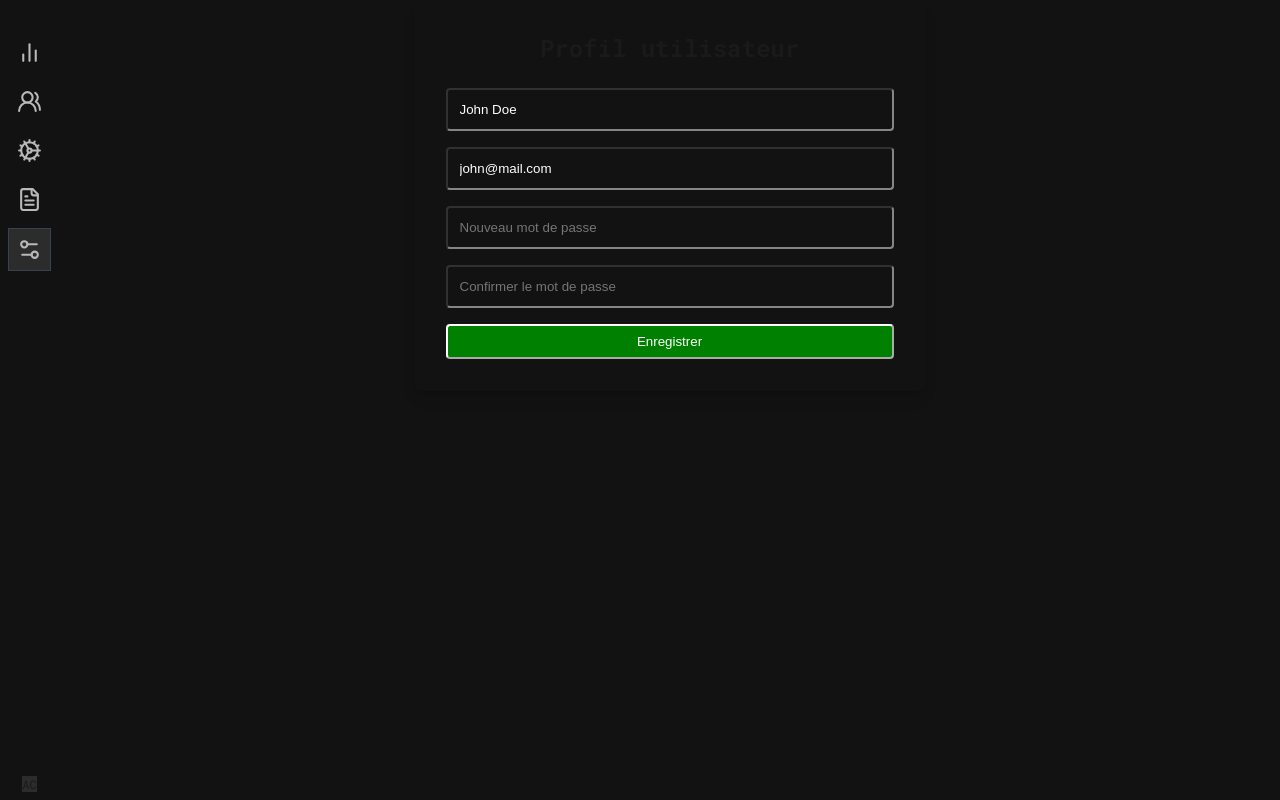
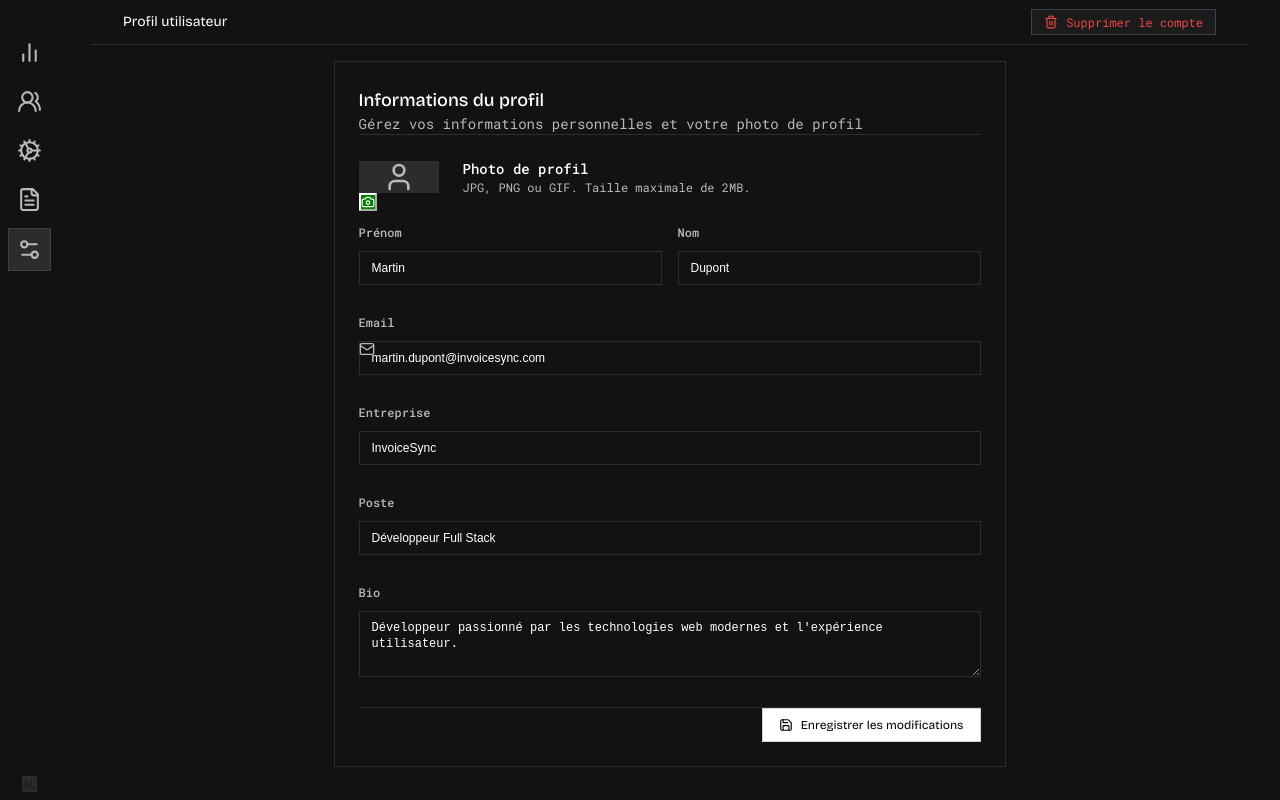
Before and after one commit to 69killian/invoice-sync, a React (Create React App) app in the folder invoicesync/: page /settings in a window 1280 px wide. Built offline with nearby package versions, Linux system fonts and the light colour scheme.

Commit message:
Setting page

```diff
--- a/invoicesync/src/App.tsx
+++ b/invoicesync/src/App.tsx
@@ -1,9 +1,9 @@
-import React from 'react';
+import React, { Suspense } from 'react';
 import { BrowserRouter as Router, Routes, Route } from "react-router-dom";
 import Layout from "./components/Layout";
+import LoadingSpinner from "./components/LoadingSpinner";
 import LoginPage from "./pages/LoginPage";
 import RegisterPage from "./pages/RegisterPage";
-import DashboardPage from "./pages/DashboardPage";
 import ClientsPage from "./pages/ClientsPage";
 import ClientFormPage from "./pages/ClientFormPage";
 import ClientDetailPage from "./pages/ClientDetailPage";
@@ -16,6 +16,9 @@ import InvoiceDetailPage from "./pages/InvoiceDetailPage";
 import NotFoundPage from "./pages/NotFoundPage";
 import SettingsPage from "./pages/SettingsPage";
 
+// Lazy load Dashboard page
+const DashboardPage = React.lazy(() => import("./pages/DashboardPage"));
+
 function App() {
   return (
     <Router>
@@ -23,7 +26,11 @@ function App() {
         <Route path="/login" element={<LoginPage />} />
         <Route path="/register" element={<RegisterPage />} />
         <Route path="/" element={<Layout />}>
-          <Route index element={<DashboardPage />} />
+          <Route index element={
+            <Suspense fallback={<LoadingSpinner />}>
+              <DashboardPage />
+            </Suspense>
+          } />
           <Route path="clients" element={<ClientsPage />} />
           <Route path="clients/new" element={<ClientFormPage />} />
           <Route path="clients/:id/edit" element={<ClientFormPage edit />} />
--- /dev/null
+++ b/invoicesync/src/components/LoadingSpinner.tsx
@@ -0,0 +1,24 @@
+import React from 'react';
+import { Loader2 } from 'lucide-react';
+
+const LoadingSpinner = () => {
+  return (
+    <div className="min-h-screen bg-background flex items-center justify-center">
+      <div className="text-center space-y-4">
+        <div className="flex justify-center">
+          <Loader2 size={48} className="text-white animate-spin" />
+        </div>
+        <div className="space-y-2">
+          <h2 className="text-lg font-medium text-foreground" style={{fontFamily: 'Bricolage Grotesque, sans-serif'}}>
+            Chargement...
+          </h2>
+          <p className="text-sm text-muted-foreground">
+            Préparation du tableau de bord
+          </p>
+        </div>
+      </div>
+    </div>
+  );
+};
+
+export default LoadingSpinner;
--- a/invoicesync/src/index.css
+++ b/invoicesync/src/index.css
@@ -602,3 +602,17 @@ table th {
 .modal-scroll::-webkit-scrollbar-thumb:hover {
   background: #888;
 }
+
+/* Loading spinner animation */
+.animate-spin {
+  animation: spin 1s linear infinite;
+}
+
+@keyframes spin {
+  from {
+    transform: rotate(0deg);
+  }
+  to {
+    transform: rotate(360deg);
+  }
+}
--- a/invoicesync/src/pages/SettingsPage.tsx
+++ b/invoicesync/src/pages/SettingsPage.tsx
@@ -1,16 +1,136 @@
 import React from "react";
+import { User, Mail, Camera, Save, Trash2, Plus, Link } from "lucide-react";
 
 const SettingsPage = () => {
   return (
-    <div className="max-w-lg mx-auto bg-neutral-900 p-8 rounded-lg shadow-lg">
-      <h1 className="text-2xl font-bold mb-6 text-center">Profil utilisateur</h1>
-      <form className="flex flex-col gap-4">
-        <input type="text" placeholder="Nom" className="bg-neutral-800 p-3 rounded text-white" defaultValue="John Doe" />
-        <input type="email" placeholder="Email" className="bg-neutral-800 p-3 rounded text-white" defaultValue="john@mail.com" />
-        <input type="password" placeholder="Nouveau mot de passe" className="bg-neutral-800 p-3 rounded text-white" />
-        <input type="password" placeholder="Confirmer le mot de passe" className="bg-neutral-800 p-3 rounded text-white" />
-        <button type="submit" className="bg-primary text-white py-2 rounded hover:bg-primary/80">Enregistrer</button>
-      </form>
+    <div className="">
+      {/* Header */}
+      <div className="px-8">
+        <div className="flex items-center justify-between px-8">
+          <p className="font-normal text-sm py-3" style={{color: 'white', fontFamily: 'Bricolage Grotesque, sans-serif'}}>
+            Profil utilisateur
+          </p>
+          <button
+            className="text-xs px-3 py-1 flex items-center gap-2 text-muted-foreground cursor-pointer bg-card hover:bg-muted hover:text-foreground transition-colors"
+            style={{border: '1px solid #374151', fontFamily: 'Roboto Mono, monospace', fontWeight: 400, textDecoration: 'none', color: '#ef4444'}}
+          >
+            <Trash2 size={14} />
+            Supprimer le compte
+          </button>
+        </div>
+        <div className="border-b border-gray-700 mb-4"></div>
+      </div>
+
+      <div className="px-8">
+        <div className="max-w-2xl mx-auto">
+          <div className="bg-background border border-border rounded-none">
+            <div className="p-6 space-y-6">
+              <div className="flex items-center justify-between border-b border-border pb-4">
+                <div>
+                  <h2 className="text-lg font-medium" style={{color: 'white', fontFamily: 'Bricolage Grotesque, sans-serif'}}>
+                    Informations du profil
+                  </h2>
+                  <p className="text-sm text-muted-foreground mt-1">
+                    Gérez vos informations personnelles et votre photo de profil
+                  </p>
+                </div>
+              </div>
+
+              {/* Profile Photo */}
+              <div className="flex items-center gap-6">
+                <div className="relative">
+                  <div className="w-20 h-20 bg-muted rounded-none flex items-center justify-center">
+                    <User size={32} className="text-muted-foreground" />
+                  </div>
+                  <button className="absolute -bottom-2 -right-2 w-8 h-8 bg-primary rounded-none flex items-center justify-center hover:bg-primary/80 transition-colors">
+                    <Camera size={14} className="text-primary-foreground" />
+                  </button>
+                </div>
+                <div>
+                  <h3 className="text-sm font-medium text-foreground">Photo de profil</h3>
+                  <p className="text-xs text-muted-foreground mt-1">
+                    JPG, PNG ou GIF. Taille maximale de 2MB.
+                  </p>
+                </div>
+              </div>
+
+              {/* Form Fields */}
+              <div className="grid gap-4 md:grid-cols-2">
+                <div className="space-y-2">
+                  <label className="text-xs font-medium text-muted-foreground">Prénom</label>
+                  <input
+                    type="text"
+                    defaultValue="Martin"
+                    className="w-full bg-background border border-border text-xs px-3 py-2 rounded-none text-foreground focus:outline-none focus:ring-1 focus:ring-primary"
+                  />
+                </div>
+                <div className="space-y-2">
+                  <label className="text-xs font-medium text-muted-foreground">Nom</label>
+                  <input
+                    type="text"
+                    defaultValue="Dupont"
+                    className="w-full bg-background border border-border text-xs px-3 py-2 rounded-none text-foreground focus:outline-none focus:ring-1 focus:ring-primary"
+                  />
+                </div>
+              </div>
+
+              <div className="space-y-2">
+                <label className="text-xs font-medium text-muted-foreground">Email</label>
+                <div className="relative">
+                  <Mail size={16} className="absolute left-3 top-1/2 transform -translate-y-1/2 text-muted-foreground" />
+                  <input
+                    type="email"
+                    defaultValue="martin.dupont@invoicesync.com"
+                    className="w-full bg-background border border-border text-xs px-3 py-2 pl-10 rounded-none text-foreground focus:outline-none focus:ring-1 focus:ring-primary"
+                  />
+                </div>
+              </div>
+
+              <div className="space-y-2">
+                <label className="text-xs font-medium text-muted-foreground">Entreprise</label>
+                <input
+                  type="text"
+                  defaultValue="InvoiceSync"
+                  className="w-full bg-background border border-border text-xs px-3 py-2 rounded-none text-foreground focus:outline-none focus:ring-1 focus:ring-primary"
+                />
+              </div>
+
+              <div className="space-y-2">
+                <label className="text-xs font-medium text-muted-foreground">Poste</label>
+                <input
+                  type="text"
+                  defaultValue="Développeur Full Stack"
+                  className="w-full bg-background border border-border text-xs px-3 py-2 rounded-none text-foreground focus:outline-none focus:ring-1 focus:ring-primary"
+                />
+              </div>
+
+              <div className="space-y-2">
+                <label className="text-xs font-medium text-muted-foreground">Bio</label>
+                <textarea
+                  rows={3}
+                  defaultValue="Développeur passionné par les technologies web modernes et l'expérience utilisateur."
+                  className="w-full bg-background border border-border text-xs px-3 py-2 rounded-none text-foreground focus:outline-none focus:ring-1 focus:ring-primary resize-none"
+                />
+              </div>
+
+              <div className="flex justify-end pt-4 border-t border-border">
+                <button
+                  className="px-4 py-2 text-xs rounded-none transition-colors flex items-center gap-2 border"
+                  style={{
+                    backgroundColor: 'white',
+                    color: 'black',
+                    fontFamily: 'Bricolage Grotesque, sans-serif',
+                    border: '1px solid #d1d5db'
+                  }}
+                >
+                  <Save size={14} />
+                  Enregistrer les modifications
+                </button>
+              </div>
+            </div>
+          </div>
+        </div>
+      </div>
     </div>
   );
 };
```
